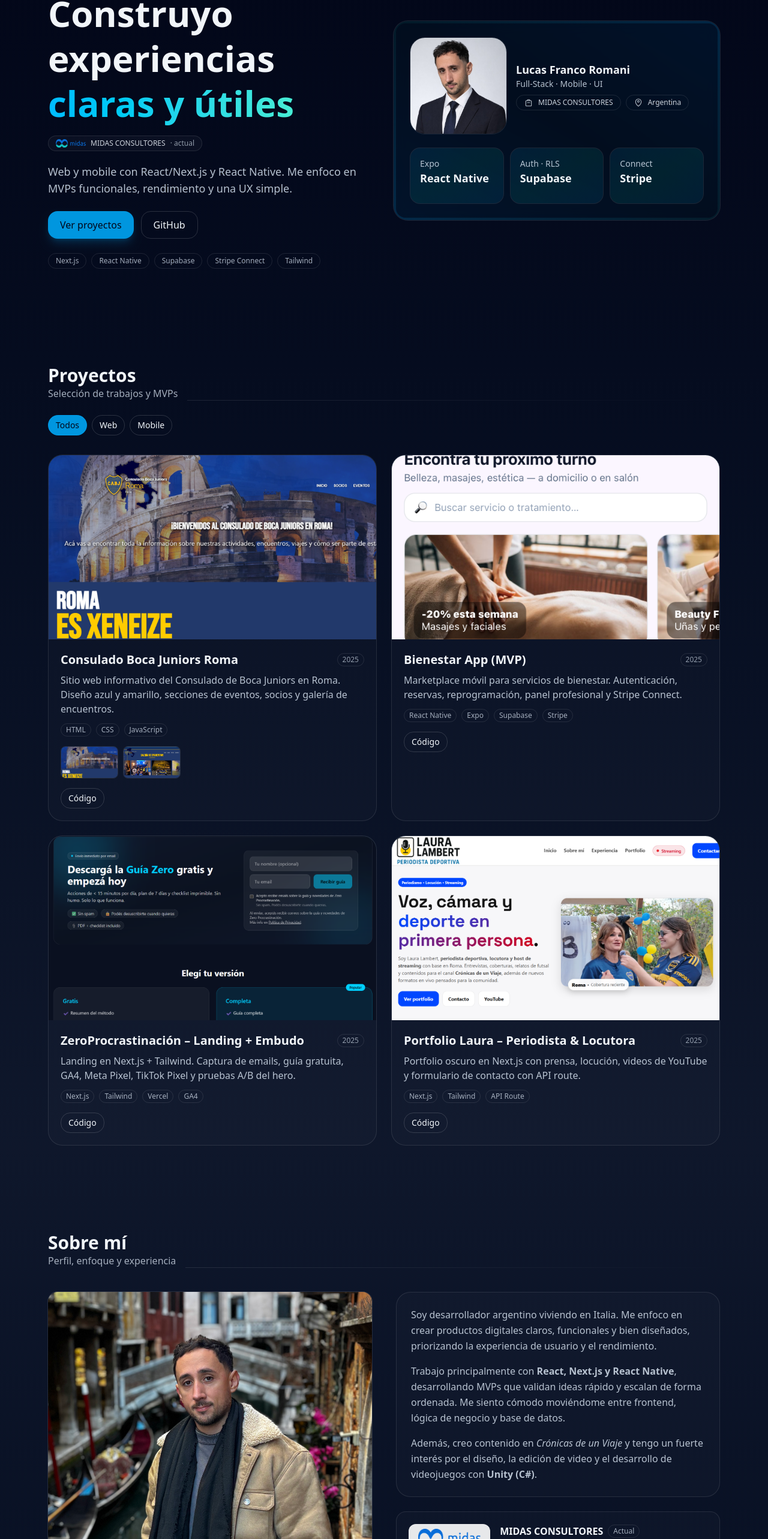
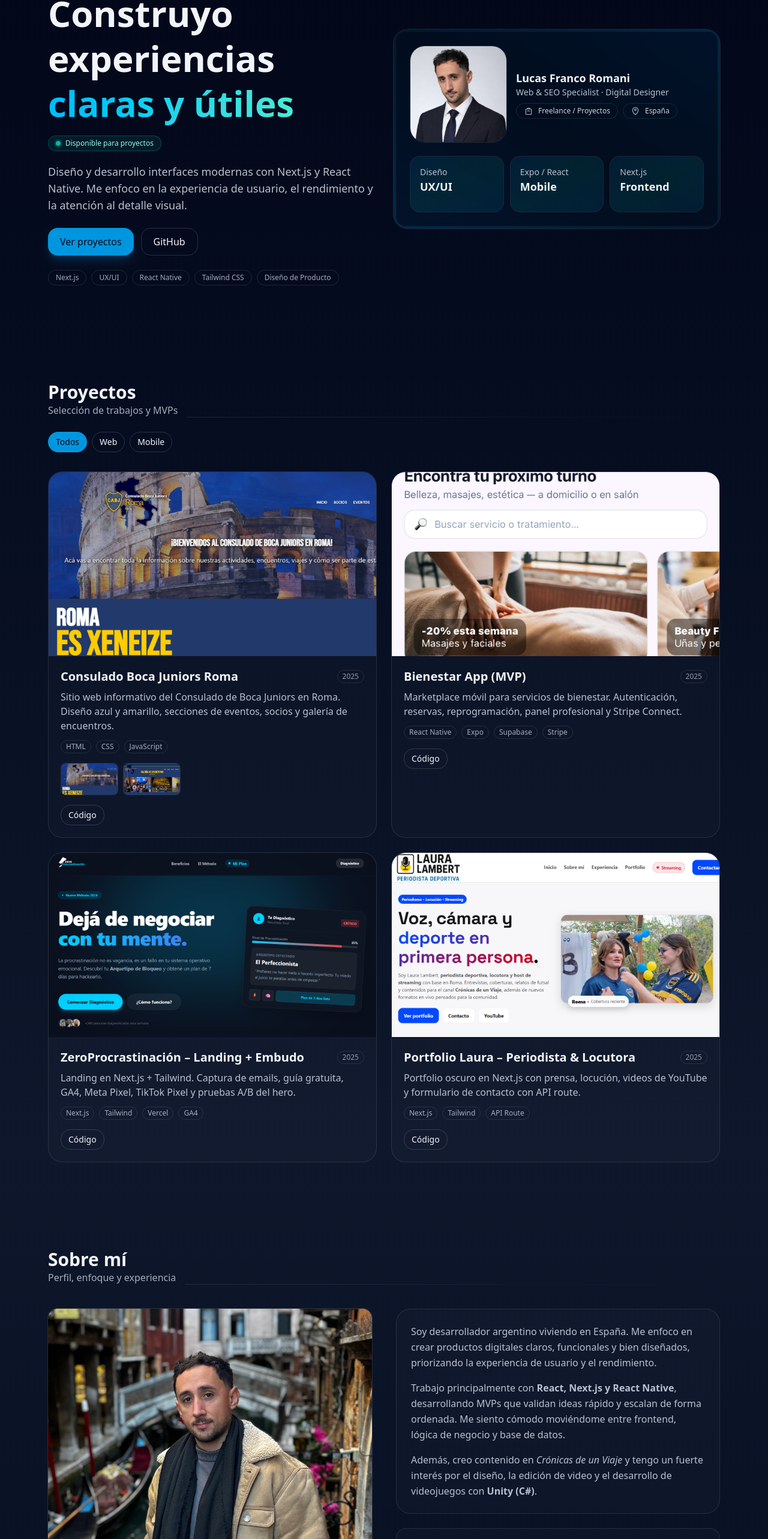
Before and after one commit to lucasfrancoromani/lucas-portfolio-next, a Next.js app: page / in a window 1280 px wide. Shown: the part 216-2782 px from the top of the page at 60% size. Built offline with nearby package versions, Linux system fonts and the light colour scheme.

Commit message:
refactor: update professional experience and bio to reflect freelance status

```diff
--- a/app/layout.tsx
+++ b/app/layout.tsx
@@ -17,7 +17,7 @@
 
   title: "Lucas Franco Romani - Portfolio",
   description:
-    "Desarrollador Full-Stack & Mobile. React, React Native, Supabase y Stripe. MVPs claros, performance y buen UX.",
+    "Desarrollador & Creador Digital. React, React Native, Supabase y Stripe. MVPs claros, performance y buen UX.",
 
   alternates: {
     canonical: "https://www.lucasromani.com",
@@ -26,7 +26,7 @@
   openGraph: {
     title: "Lucas Franco Romani - Portfolio",
     description:
-      "Full-Stack & Mobile (React, React Native, Supabase, Stripe). Proyectos, MVPs y contacto.",
+      "Desarrollador & Creador Digital (React, React Native, Supabase, Stripe). Proyectos, MVPs y contacto.",
     url: "https://www.lucasromani.com",
     siteName: "Portfolio Lucas Romani",
     images: [
@@ -45,7 +45,7 @@
     card: "summary_large_image",
     title: "Lucas Franco Romani - Portfolio",
     description:
-      "Full-Stack & Mobile. React, React Native, Supabase, Stripe. MVPs rápidos y claros.",
+      "Desarrollador & Creador Digital. React, React Native, Supabase, Stripe. MVPs rápidos y claros.",
     images: [
       "https://www.lucasromani.com/og/lucas-romani-og.png",
     ],
--- a/app/page.tsx
+++ b/app/page.tsx
@@ -39,7 +39,7 @@
       blurb:
         "Marketplace móvil para servicios de bienestar. Autenticación, reservas, reprogramación, panel profesional y Stripe Connect.",
       stack: ["React Native", "Expo", "Supabase", "Stripe"],
-      tags: ["Mobile", "Full-Stack"],
+      tags: ["Mobile", "Product Design"],
       repo: "https://github.com/lucasfrancoromani/bienestar-mvp",
       imageAlt: "Pantallas de la app Bienestar",
       images: ["/images/captura-bienestar.png"], // captura temporal
@@ -269,7 +269,7 @@
       <section id="top" className="mx-auto max-w-6xl px-4 py-16 md:py-24">
         <div className="grid md:grid-cols-2 gap-8 items-center">
           <div>
-            <p className="text-sm uppercase tracking-[0.2em] text-sky-300/90">Desarrollador & Creador Digital</p>
+            <p className="text-sm uppercase tracking-[0.2em] text-sky-300/90">DESARROLLADOR & CREADOR DIGITAL</p>
             <h1 className="mt-3 text-4xl md:text-6xl font-extrabold leading-tight">
               Construyo experiencias{" "}
               <span className="bg-gradient-to-r from-sky-400 to-teal-300 bg-clip-text text-transparent">
@@ -277,23 +277,19 @@
               </span>
             </h1>
 
-            {/* MIDAS badge (temporal) */}
+            {/* STATUS badge */}
             <div className="mt-4 flex flex-wrap items-center gap-2">
-              <span className="inline-flex items-center gap-2 rounded-full border border-white/10 bg-white/[0.03] px-3 py-1 text-xs text-slate-200/90">
-                <Image
-                  src="/images/logo-header.svg"
-                  alt="MIDAS Consultores"
-                  width={50}
-                  height={50}
-                  className="object-contain"
-                />
-                MIDAS CONSULTORES
-                <span className="text-slate-300/70">· actual</span>
+              <span className="inline-flex items-center gap-2 rounded-full border border-teal-500/30 bg-teal-500/10 px-3 py-1 text-xs text-teal-200">
+                <span className="relative flex h-2 w-2">
+                  <span className="animate-ping absolute inline-flex h-full w-full rounded-full bg-teal-400 opacity-75"></span>
+                  <span className="relative inline-flex rounded-full h-2 w-2 bg-teal-500"></span>
+                </span>
+                Disponible para proyectos
               </span>
             </div>
 
             <p className="mt-5 text-slate-300/90 text-lg">
-              Web y mobile con React/Next.js y React Native. Me enfoco en MVPs funcionales, rendimiento y una UX simple.
+              Diseño y desarrollo interfaces modernas con Next.js y React Native. Me enfoco en la experiencia de usuario, el rendimiento y la atención al detalle visual.
             </p>
 
             <div className="mt-6 flex flex-wrap gap-3">
@@ -306,7 +302,7 @@
             </div>
 
             <ul className="mt-6 flex flex-wrap gap-2 text-xs text-slate-300/80">
-              {["Next.js", "React Native", "Supabase", "Stripe Connect", "Tailwind"].map((b) => (
+              {["Next.js", "UX/UI", "React Native", "Tailwind CSS", "Diseño de Producto"].map((b) => (
                 <li key={b} className="rounded-full border border-white/10 px-3 py-1">
                   {b}
                 </li>
@@ -331,24 +327,24 @@
                   </div>
                   <div>
                     <div className="text-lg font-semibold">Lucas Franco Romani</div>
-                    <div className="text-sm text-slate-300/90">Full-Stack · Mobile · UI</div>
+                    <div className="text-sm text-slate-300/90">Web & SEO Specialist · Digital Designer</div>
                     <div className="mt-2 flex flex-wrap gap-2">
                       <span className="inline-flex items-center gap-2 rounded-full border border-white/10 px-3 py-1 text-xs text-slate-200/90">
                         <BriefcaseIcon className="size-4 opacity-90" />
-                        MIDAS CONSULTORES
+                        Freelance / Proyectos
                       </span>
                       <span className="inline-flex items-center gap-2 rounded-full border border-white/10 px-3 py-1 text-xs text-slate-200/90">
                         <LocationIcon className="size-4 opacity-90" />
-                        Argentina
+                        España
                       </span>
                     </div>
                   </div>
                 </div>
 
                 <div className="mt-6 grid grid-cols-3 gap-3">
-                  <GradientCard title="React Native" subtitle="Expo" />
-                  <GradientCard title="Supabase" subtitle="Auth · RLS" />
-                  <GradientCard title="Stripe" subtitle="Connect" />
+                  <GradientCard title="UX/UI" subtitle="Diseño" />
+                  <GradientCard title="Mobile" subtitle="Expo / React" />
+                  <GradientCard title="Frontend" subtitle="Next.js" />
                 </div>
               </div>
             </div>
@@ -472,7 +468,7 @@
             <div className="relative w-full max-w-[640px] aspect-[3.5/5] overflow-hidden rounded-2xl ring-1 ring-white/10">
               <Image
                 src="/images/lucas-about.jpg"
-                alt="Lucas Romani en Venecia"
+                alt="Lucas Romani"
                 fill
                 className="object-cover object-center"
                 sizes="1024px"
@@ -484,14 +480,13 @@
           <div className="space-y-6">
             <div className="rounded-3xl border border-white/10 bg-white/[0.02] p-6 text-slate-300/90 leading-relaxed">
               <p>
-                Soy desarrollador argentino viviendo en Italia. Me enfoco en crear productos digitales claros,
+                Soy desarrollador argentino viviendo en España. Me enfoco en crear productos digitales claros,
                 funcionales y bien diseñados, priorizando la experiencia de usuario y el rendimiento.
               </p>
 
               <p className="mt-4">
-                Trabajo principalmente con <strong>React, Next.js y React Native</strong>, desarrollando MVPs que validan
-                ideas rápido y escalan de forma ordenada. Me siento cómodo moviéndome entre frontend, lógica de negocio
-                y base de datos.
+                Trabajo principalmente con <strong>React, Next.js y React Native</strong>, desarrollando MVPs que
+                validan ideas rápido y escalan de forma ordenada. Me siento cómodo moviéndome entre frontend, lógica de negocio y base de datos.
               </p>
 
               <p className="mt-4">
@@ -500,44 +495,44 @@
               </p>
             </div>
 
-            {/* EXPERIENCIA MIDAS (temporal) */}
+            {/* EXPERIENCIA (Actualizada: Frontend & UX/UI) */}
             <div className="rounded-2xl border border-white/10 bg-white/[0.02] p-5">
               <div className="flex items-start gap-4">
-                <div className="inline-flex items-center rounded-xl bg-white/90 px-4 py-2">
-                  <Image
-                    src="/images/logo-header.png"
-                    alt="MIDAS Consultores"
-                    width={120}
-                    height={48}
-                    className="object-contain"
-                  />
+                <div className="inline-flex items-center justify-center rounded-xl bg-gradient-to-br from-sky-500/20 to-teal-500/20 border border-white/10 w-12 h-12 shrink-0 text-sky-300">
+                  {/* Icono de Diseño/Código */}
+                  <svg className="w-6 h-6" fill="none" stroke="currentColor" viewBox="0 0 24 24">
+                     <path strokeLinecap="round" strokeLinejoin="round" strokeWidth={1.5} d="M7 21a4 4 0 01-4-4V5a2 2 0 012-2h4a2 2 0 012 2v12a4 4 0 01-4 4zm0 0h12a2 2 0 002-2v-4a2 2 0 00-2-2h-2.343M11 7.343l1.657-1.657a2 2 0 012.828 0l2.829 2.829a2 2 0 010 2.828l-8.486 8.485M7 17h.01" />
+                  </svg>
                 </div>
 
                 <div>
                   <div className="flex items-center gap-2">
-                    <h4 className="font-semibold text-slate-100">MIDAS CONSULTORES</h4>
+                    <h4 className="font-semibold text-slate-100">Digital Designer / Web & SEO Specialist</h4>
                     <span className="text-xs border border-white/10 rounded-full px-2 py-0.5 text-slate-300/80">
                       Actual
                     </span>
                   </div>
-                  <p className="mt-1 text-sm text-slate-300/90">Desarrollo y soporte de soluciones internas y proyectos web.</p>
+                  <p className="text-xs text-sky-400 mt-0.5 mb-1 font-medium">Proyectos Propios / Freelance</p>
+                  <p className="text-sm text-slate-300/90">
+                    Diseño de interfaces, desarrollo de MVPs y optimización de experiencia de usuario en web y mobile.
+                  </p>
                 </div>
               </div>
             </div>
 
-            {/* LISTA */}
+            {/* LISTA DE ENFOQUE */}
             <ul className="space-y-3 text-slate-300/90">
               <li className="flex items-start gap-3">
-                <Dot /> UX clara y flujos coherentes.
+                <Dot /> Diseño centrado en el usuario y flujos intuitivos.
               </li>
               <li className="flex items-start gap-3">
-                <Dot /> Buenas prácticas: Git, RLS, manejo de errores.
+                <Dot /> Código limpio y componentes reutilizables.
               </li>
               <li className="flex items-start gap-3">
-                <Dot /> MVPs con Stripe Connect y Supabase.
+                <Dot /> MVPs funcionales listos para escalar.
               </li>
               <li className="flex items-start gap-3">
-                <Dot /> Aprendizaje continuo y enfoque práctico.
+                <Dot /> Combinación de estética y rendimiento técnico.
               </li>
             </ul>
           </div>
@@ -550,20 +545,18 @@
 
         <div className="mt-8 grid md:grid-cols-2 lg:grid-cols-4 gap-6">
           <SkillChipGroup
-            title="Frontend"
+            title="Frontend & UI"
             items={[
-              { name: "HTML", icon: "html" },
-              { name: "CSS", icon: "css" },
-              { name: "JavaScript", icon: "js" },
+              { name: "Next.js", icon: "next" },
               { name: "React", icon: "react" },
-              { name: "Next.js", icon: "next" },
               { name: "Tailwind CSS", icon: "tailwind" },
               { name: "TypeScript", icon: "ts" },
+              { name: "HTML/CSS", icon: "html" },
             ]}
           />
 
           <SkillChipGroup
-            title="Mobile"
+            title="Mobile & App"
             items={[
               { name: "React Native", icon: "react" },
               { name: "Expo", icon: "expo" },
@@ -571,22 +564,22 @@
           />
 
           <SkillChipGroup
-            title="Backend / Data"
+            title="Creativo & Tools"
             items={[
-              { name: "SQL", icon: "sql" },
-              { name: "APIs REST", icon: "api" },
-              { name: "Supabase", icon: "supabase" },
-              { name: "Java", icon: "java" },
+              { name: "Git / GitHub", icon: "github" },
+              { name: "DaVinci Resolve", icon: "davinci" },
+              { name: "Photoshop", icon: "photoshop" },
+              { name: "Unity (C#)", icon: "unity" },
             ]}
           />
 
-          <SkillChipGroup
-            title="Creativo / Tools"
+           <SkillChipGroup
+            title="Servicios / Backend"
             items={[
-              { name: "Git / GitHub", icon: "github" },
-              { name: "Unity (C#)", icon: "unity" },
-              { name: "DaVinci Resolve", icon: "davinci" },
-              { name: "Adobe Photoshop", icon: "photoshop" },
+              { name: "Supabase", icon: "supabase" },
+              { name: "Stripe", icon: "stripe" },
+              { name: "SQL", icon: "sql" },
+              { name: "APIs REST", icon: "api" },
             ]}
           />
         </div>
@@ -594,10 +587,10 @@
 
       {/* CONTACTO */}
       <section id="contacto" className="scroll-mt-24 mx-auto max-w-6xl px-4 py-12 md:py-16">
-        <SectionTitle title="Contacto" subtitle="Agendemos una llamada" />
+        <SectionTitle title="Contacto" subtitle="Hablemos de tu proyecto" />
         <div className="mt-6 rounded-3xl border border-white/10 bg-gradient-to-br from-sky-500/10 to-teal-500/10 p-6 md:p-8">
           <p className="text-slate-200 text-lg">
-            ¿Tenés una idea o un proyecto? Escribime y vemos cómo puedo ayudarte con un MVP rápido y un plan claro.
+            ¿Buscas mejorar tu presencia digital o validar una idea? Escribime y vemos cómo combinar diseño y código para crear algo único.
           </p>
           <div className="mt-5 flex flex-wrap gap-3">
             <ButtonLink href={links.email} variant="primary">
@@ -707,7 +700,8 @@
   | "api"
   | "java"
   | "davinci"
-  | "photoshop";
+  | "photoshop"
+  | "google";
 
 type SkillChip = { name: string; icon: SkillIconKey };
 
@@ -825,6 +819,14 @@
             stroke="currentColor"
             strokeWidth="1.4"
           />
+        </svg>
+      );
+
+    // Icono genérico para Google/Analytics
+    case "google":
+      return (
+        <svg viewBox="0 0 24 24" className={className} fill="currentColor">
+            <path d="M12.24 10.285V14.4h6.806c-.275 1.765-2.056 5.174-6.806 5.174-4.095 0-7.439-3.389-7.439-7.574s3.345-7.574 7.439-7.574c2.33 0 3.891.989 4.785 1.849l3.254-3.138C18.189 1.186 15.479 0 12.24 0c-6.635 0-12 5.365-12 12s5.365 12 12 12c6.926 0 11.52-4.869 11.52-11.726 0-.788-.085-1.39-.189-1.989H12.24z"/>
         </svg>
       );
 
```
Also changed, not shown: public/images/captura-zero.png, public/images/captura-zero1.png (added).
